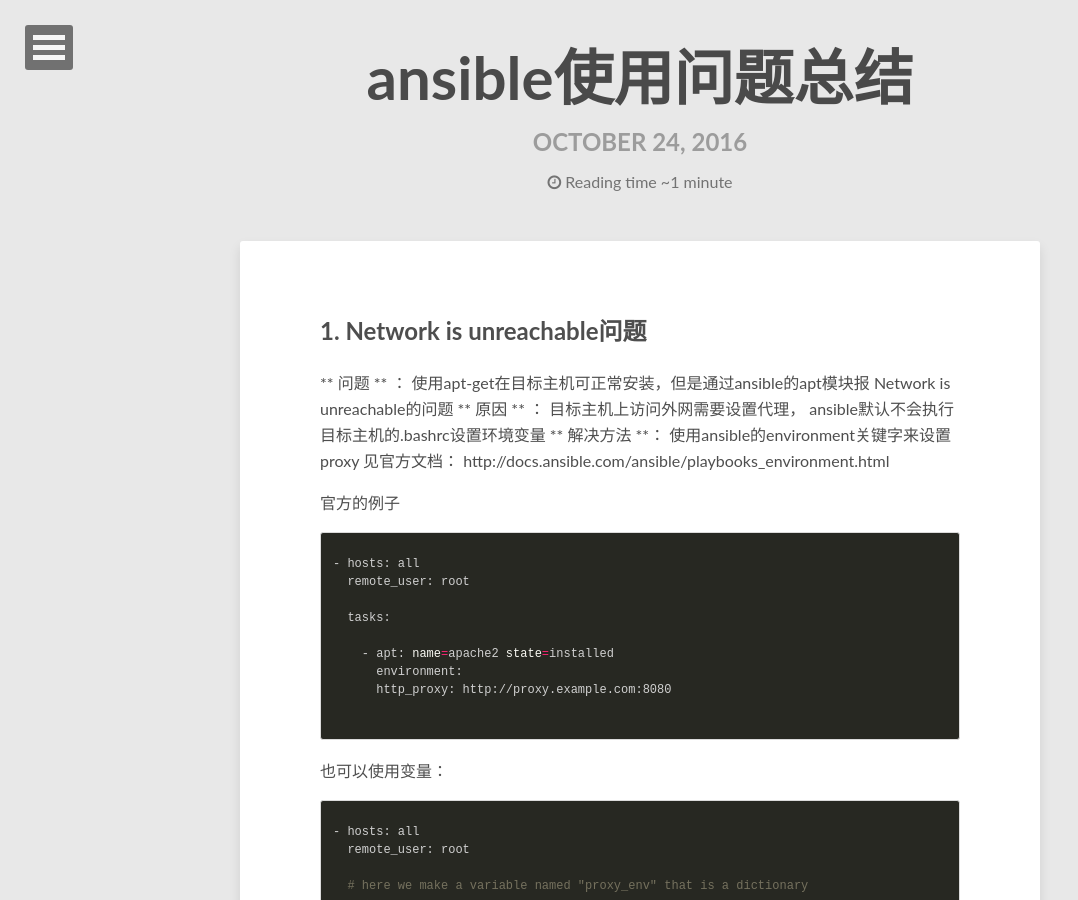
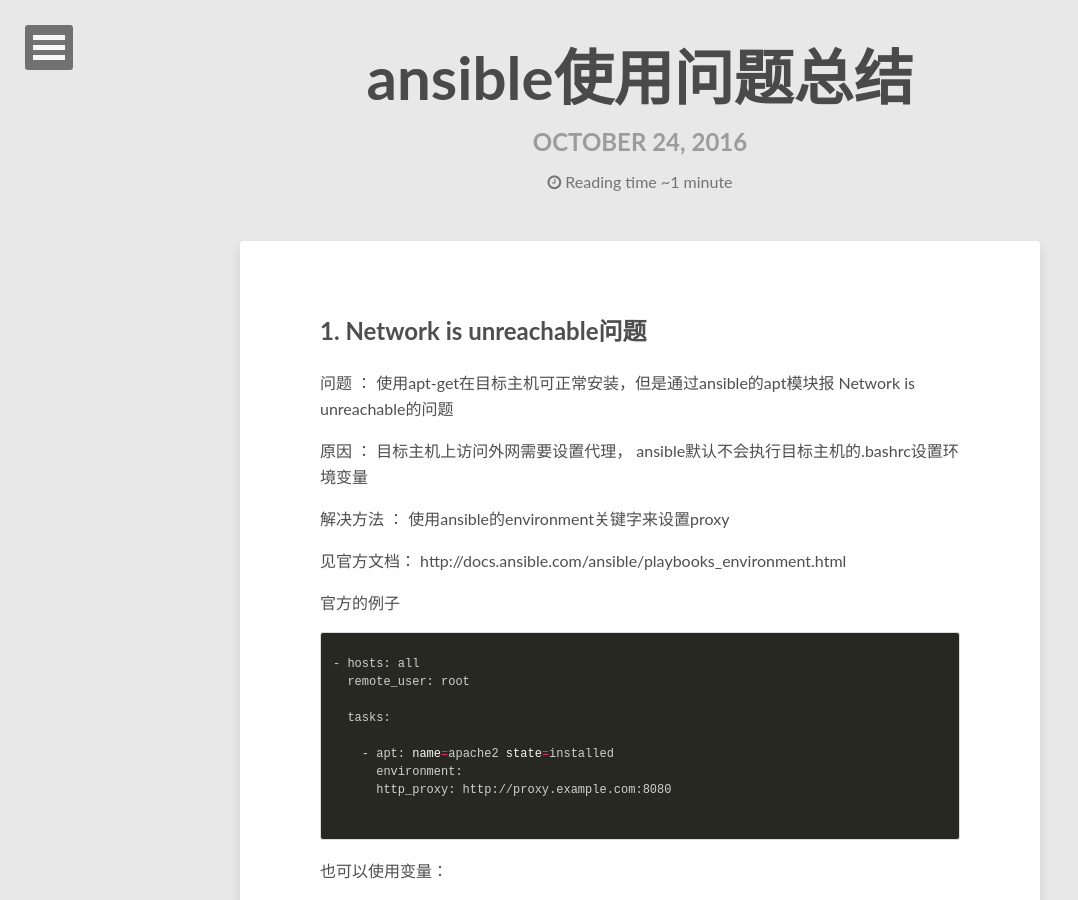
Before and after one commit to ZackZK/ZackZK.github.io, a Jekyll site: the page built from _posts/2016-10-24-ansible-notes.md, in a window 1280 px wide and 900 px high. Shown: the whole window, without its empty margins (0-1078 px from the left). Built offline with Jekyll 4.4.1, drawn with Linux system fonts in a browser that asks for light colours; comment, search, counter and statistics services are not loaded.

Commit message:
format
format

```diff
--- a/_posts/2016-10-24-ansible-notes.md
+++ b/_posts/2016-10-24-ansible-notes.md
@@ -8,9 +8,12 @@ tags: [ansible]
 ---
 
 ## 1. Network is unreachable问题
-** 问题 **  ： 使用apt-get在目标主机可正常安装，但是通过ansible的apt模块报 Network is unreachable的问题
-** 原因 ** ： 目标主机上访问外网需要设置代理， ansible默认不会执行目标主机的.bashrc设置环境变量
-** 解决方法 **： 使用ansible的environment关键字来设置proxy
+问题 ： 使用apt-get在目标主机可正常安装，但是通过ansible的apt模块报 Network is unreachable的问题
+
+原因 ： 目标主机上访问外网需要设置代理， ansible默认不会执行目标主机的.bashrc设置环境变量
+
+解决方法 ： 使用ansible的environment关键字来设置proxy
+
 见官方文档： http://docs.ansible.com/ansible/playbooks_environment.html
 
 官方的例子
```
